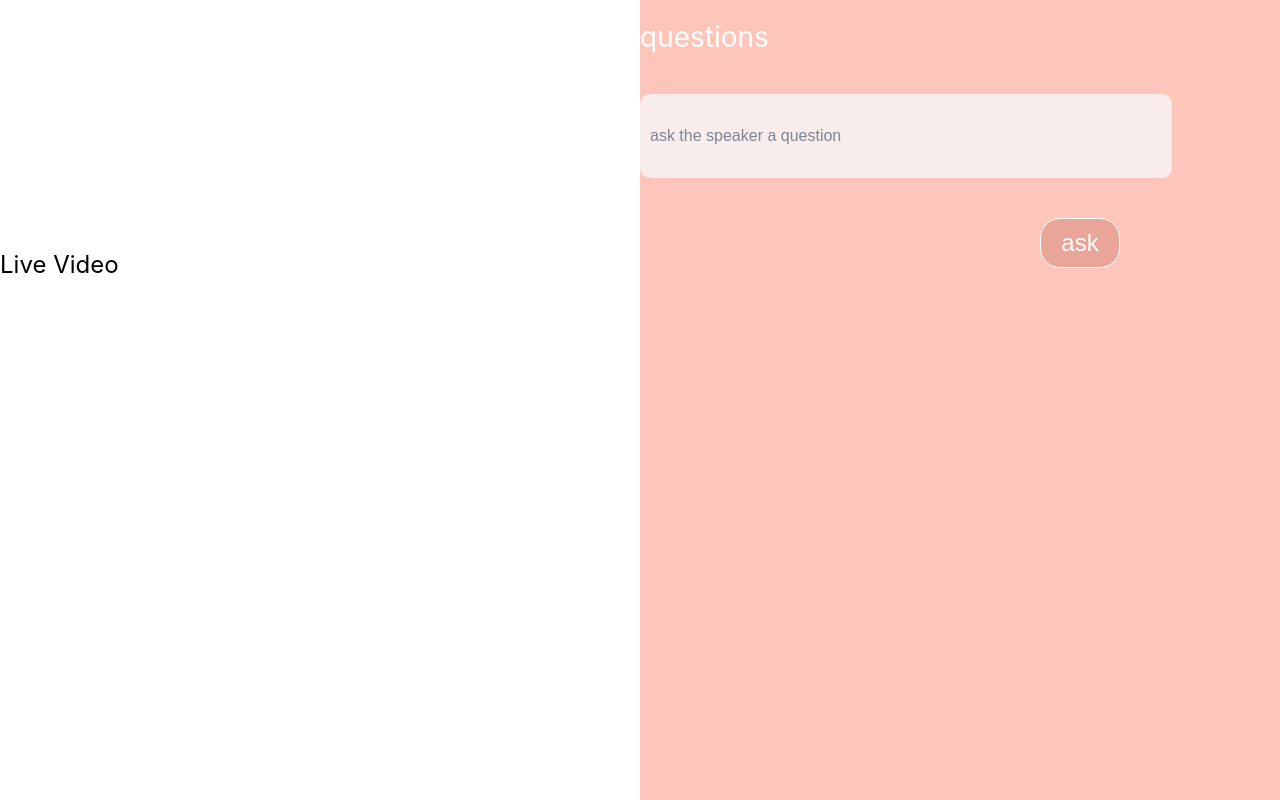
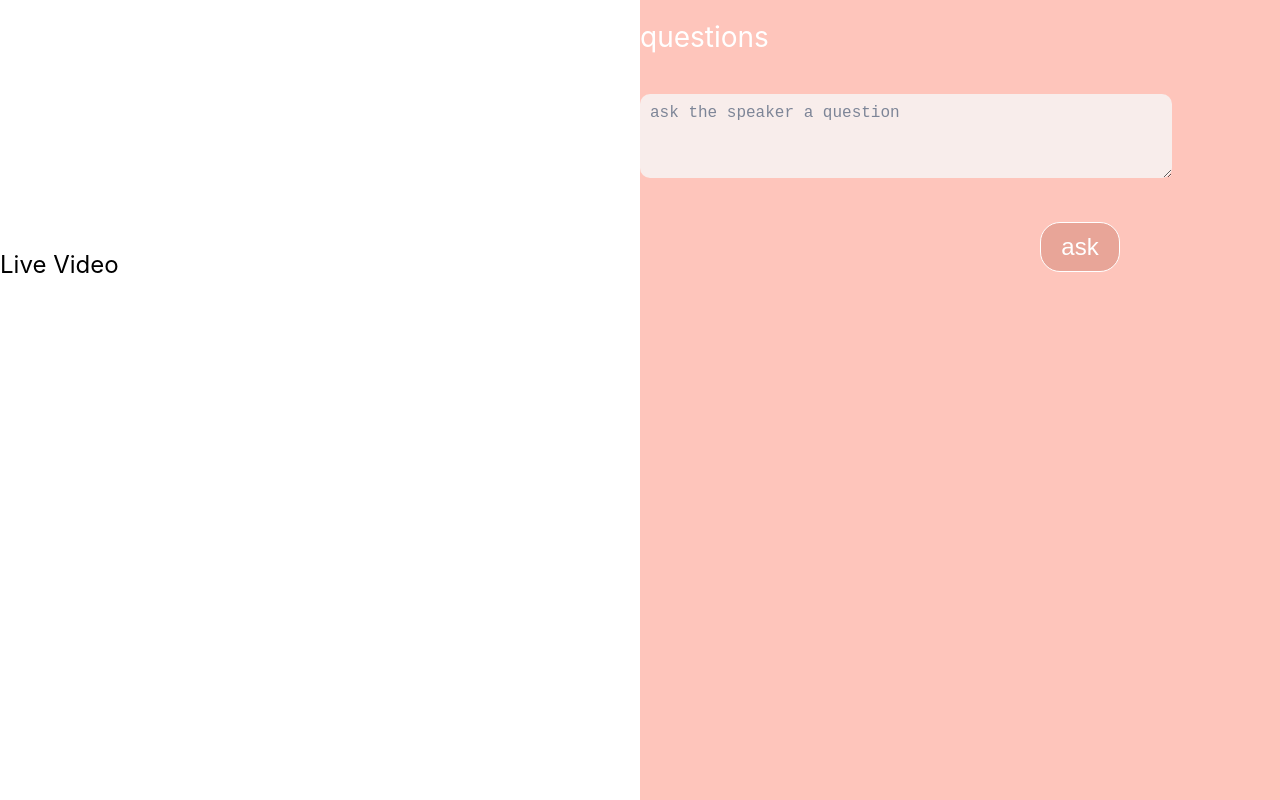
Before and after one commit to briannparkk/FishBowl, a React (Create React App) app in the folder fishbowl/: page /meeting in a window 1280 px wide. Built offline with nearby package versions, Linux system fonts and the light colour scheme; a web font is replaced by a local one.

Commit message:
question box input

```diff
--- a/fishbowl/src/App.css
+++ b/fishbowl/src/App.css
@@ -415,6 +415,7 @@ button:hover {
   font-size: 16px;
 }
 
+/* student meeting screen styling */
 .student-meeting-screen {
   width: 100vw;
   height: 100vh;
@@ -428,7 +429,7 @@ button:hover {
 
 .student-question-half {
   overflow-y: auto;
-  float:right;
+  float: right;
   width: 50%;
   height: 100%;
   background-color: #FEC5BB;
@@ -467,6 +468,14 @@ button:hover {
   padding: 10px;
 }
 
+.student-ask-box textarea {
+  padding-top: 5;
+  padding-left: 5;
+  line-height: 1em;
+  max-height: 64px;
+  overflow-y: scroll;
+}
+
 .student-ask-box::placeholder {
   color: #7D8597;
   font-size: 16px;
--- a/fishbowl/src/StudentMeeting.js
+++ b/fishbowl/src/StudentMeeting.js
@@ -23,7 +23,7 @@ export default function StudentMeeting() {
                     ))}
                     <br />
                 </div>
-                <input id="this-question" className='student-ask-box' placeholder='ask the speaker a question'></input> <br/><br/><br/>
+                <textarea id="this-question" className='student-ask-box' placeholder='ask the speaker a question'></textarea> <br/><br/><br/>
                 <button onClick={() => askQuestion()} className='student-ask-button'>ask</button>
             </div>
         </div>
```
